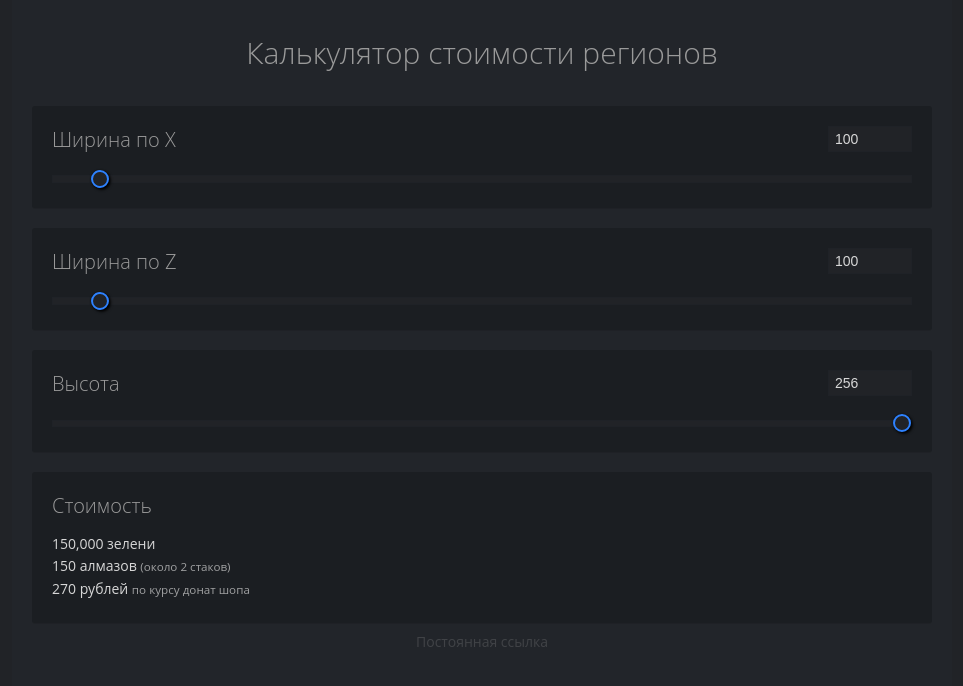
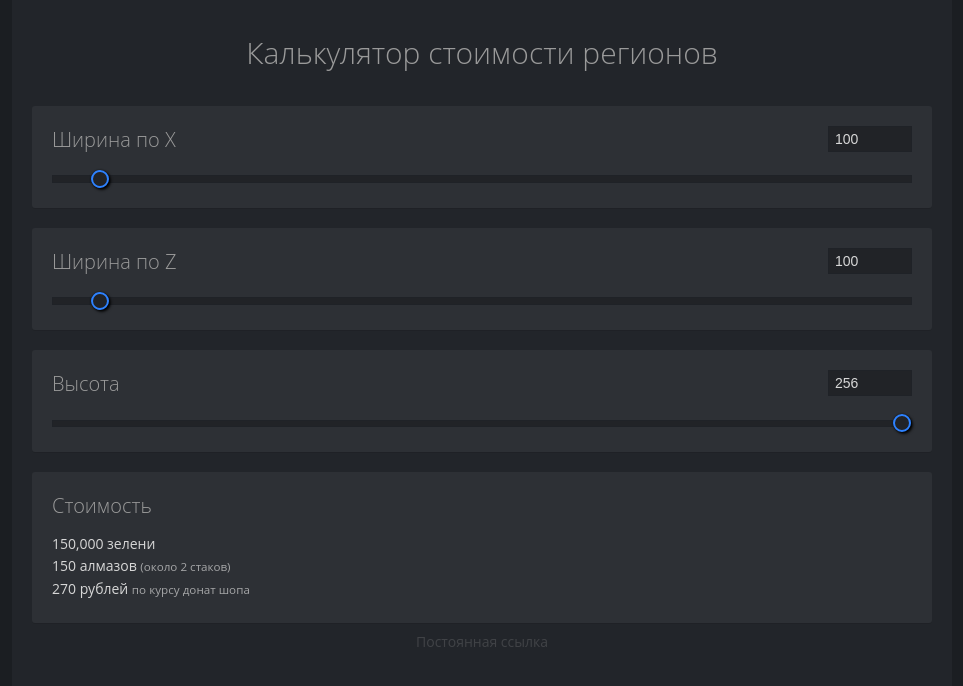
Before and after one commit to vpotravnyy/fwld-reg-calculator, a plain HTML site: page index.html in a window 1280 px wide. Shown: the whole page, without its empty margins (158-1121 px from the left). Drawn offline with Linux system fonts and the light colour scheme.

Commit message:
Some restyling

```diff
--- a/index.html
+++ b/index.html
@@ -15,7 +15,7 @@
         font-size: 14px;
         line-height: 18px;
         color: #d7d7d7;
-        background-color: #212327;
+        background-color: #1b1e22;
         font-family: "Open Sans", "Helvetica Neue", Helvetica, Arial, sans-serif;
         -webkit-font-smoothing: subpixel-antialiased !important;
       }
@@ -30,7 +30,7 @@
       .box {
         margin: 20px 0;
         padding: 20px;
-        background-color: #1b1e22;
+        background-color: #2d3035;
         border-radius: 3px;
         box-shadow: 0px 1px 0px rgba(0,0,0,0.1);
       }
```
